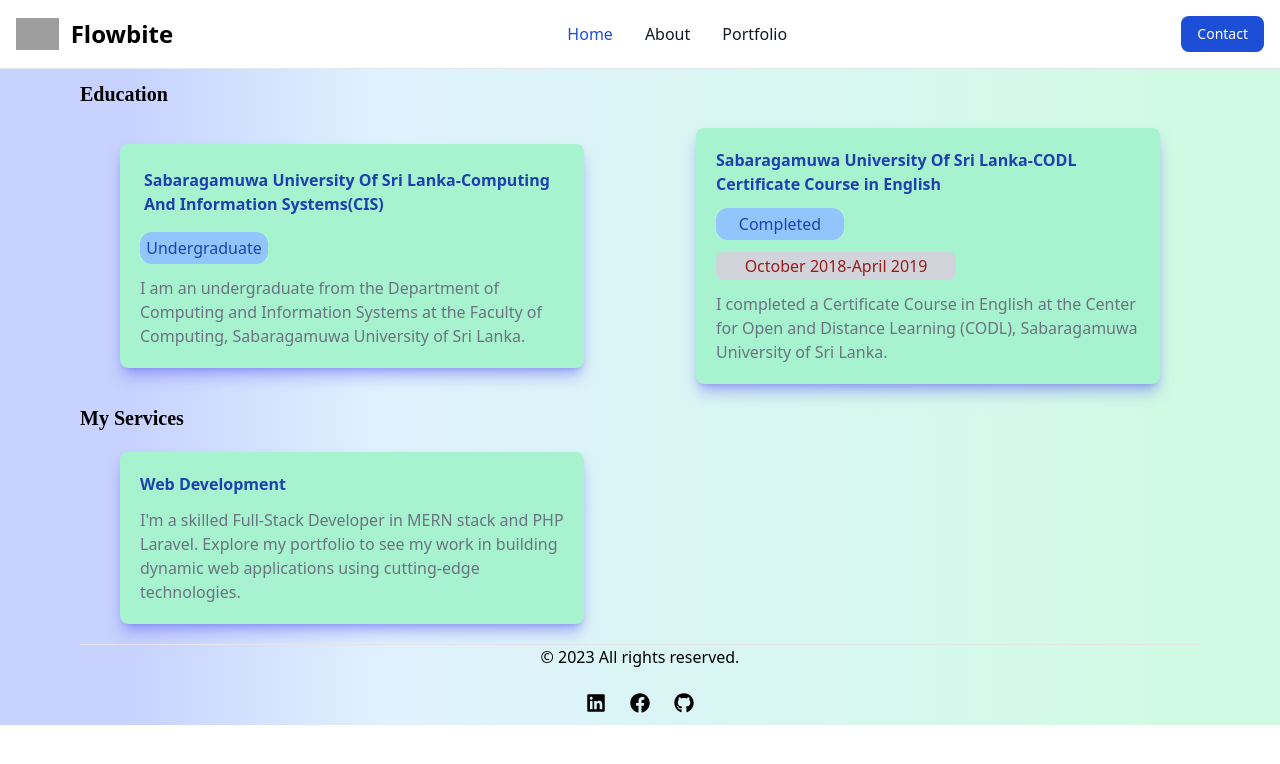
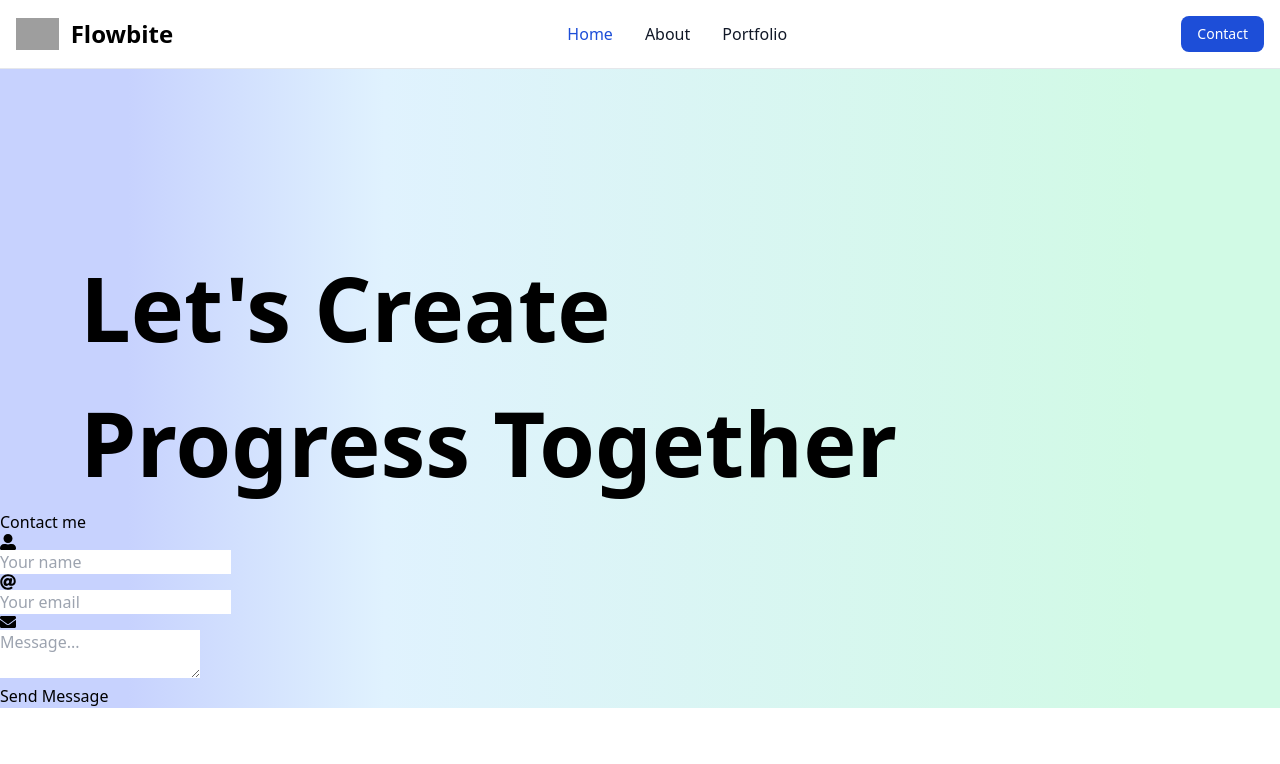
Before and after one commit to Dinithirathnayaka/Portfolio-new, a React (Create React App) app: page /contact in a window 1280 px wide. Shown: the top 764 px of the page. Built offline with nearby package versions, Linux system fonts and the light colour scheme; grey boxes are pictures that could not be loaded.

Commit message:
modified

```diff
--- a/package.json
+++ b/package.json
@@ -6,6 +6,7 @@
     "@testing-library/jest-dom": "^5.17.0",
     "@testing-library/react": "^13.4.0",
     "@testing-library/user-event": "^13.5.0",
+    "emailjs-com": "^3.2.0",
     "react": "^18.2.0",
     "react-dom": "^18.2.0",
     "react-icons": "^4.12.0",
--- a/src/App.js
+++ b/src/App.js
@@ -8,11 +8,10 @@ function App() {
     <div className="bg-gradient-to-r from-indigo-200 from-10% via-sky-100 via-30% to-emerald-100 to-90% h-auto">
       <BrowserRouter>
         <Routes>
-          <Route path="/" element={<About />}>
-            <Route index element={<Home />} />
-            <Route path="contact" element={<Contact />} />
-            <Route path="about" element={<About />} />
-          </Route>
+          <Route path="/" element={<About />} />
+          <Route path="contact" element={<Contact />} />
+          <Route path="about" element={<About />} />
+          <Route path="home" element={<Home />} />
         </Routes>
       </BrowserRouter>
     </div>
--- a/src/components/Navbar.jsx
+++ b/src/components/Navbar.jsx
@@ -27,7 +27,7 @@ function Navbar() {
           </a>
           <div className="flex space-x-3 md:order-2 md:space-x-0 rtl:space-x-reverse">
             <NavLink
-              to="/"
+              to="/contact"
               className="px-4 py-2 text-sm font-medium text-center text-white bg-blue-700 rounded-lg hover:bg-blue-800 focus:ring-4 focus:outline-none focus:ring-blue-300 dark:bg-blue-600 dark:hover:bg-blue-700 dark:focus:ring-blue-800"
             >
               {" "}
--- a/src/pages/Contact.jsx
+++ b/src/pages/Contact.jsx
@@ -1,18 +1,93 @@
-import React from "react";
+import React, { useRef } from "react";
 import Navbar from "../components/Navbar";
+import emailjs from "emailjs-com";
+import { FaUserAlt } from "react-icons/fa";
+import { FaEnvelope } from "react-icons/fa";
+import { FaAt } from "react-icons/fa";
+import { IconContext } from "react-icons";
+function Contact() {
+  const form = useRef();
 
-function Contact() {
+  function sendEmail(e) {
+    e.preventDefault();
+
+    emailjs
+      .sendForm(
+        "service_osvo7ri",
+        "template_5pz0fw8",
+        form.current,
+        "3KqiOVEydz1heFUNA"
+      )
+      .then(
+        (result) => {
+          console.log(result.text);
+          alert("Message sent successfully");
+        },
+        (error) => {
+          console.log(error.text);
+          alert("Error sending message: " + error.text);
+        }
+      );
+
+    e.target.reset();
+  }
   return (
     <div>
       <Navbar />
-      <h1 style={{ fontSize: "500px" }}>Let's Create</h1>
-      <h1>Progress Together</h1>
+      <div className="mx-20 pt-60">
+        {" "}
+        <h1 className="text-5xl font-semibold">Let's Create</h1>
+        <h1 className="text-5xl font-semibold">Progress Together</h1>
+      </div>
 
-      <h1>Let's Create</h1>
-      <h1>Progress Together</h1>
+      <section>
+        <h5 className="">Contact me</h5>
 
-      <h1>Let's Create</h1>
-      <h1>Progress Together</h1>
+        <div className="form">
+          <IconContext.Provider value={{ fontsize: "5px" }}>
+            <form ref={form} className="form" onSubmit={sendEmail}>
+              <div className="form-group">
+                <FaUserAlt className="iconc" />
+                <input type="hidden" name="contact_number" />
+
+                <input
+                  id="name"
+                  type="text"
+                  name="name"
+                  className="form-control"
+                  placeholder="Your name"
+                />
+              </div>
+
+              <div className="form-group">
+                <FaAt className="iconc" />
+
+                <input
+                  id="email"
+                  type="email"
+                  name="email"
+                  className="form-control"
+                  placeholder="Your email"
+                />
+              </div>
+
+              <div className="form-group">
+                <FaEnvelope className="iconc" />
+
+                <textarea
+                  id="message"
+                  name="message"
+                  className="form-control msg"
+                  placeholder="Message..."
+                />
+              </div>
+              <button type="submit" className="btnc ">
+                Send Message
+              </button>
+            </form>
+          </IconContext.Provider>
+        </div>
+      </section>
     </div>
   );
 }
--- a/tailwind.config.js
+++ b/tailwind.config.js
@@ -29,6 +29,10 @@ module.exports = {
       animation: {
         "waving-hand": "wave 2s linear infinite",
       },
+
+      fontSize: {
+        "5xl": "90px",
+      },
     },
   },
   plugins: [],
```
Also changed, not shown: 1 other file (tests, documents, lock files or other folders).
